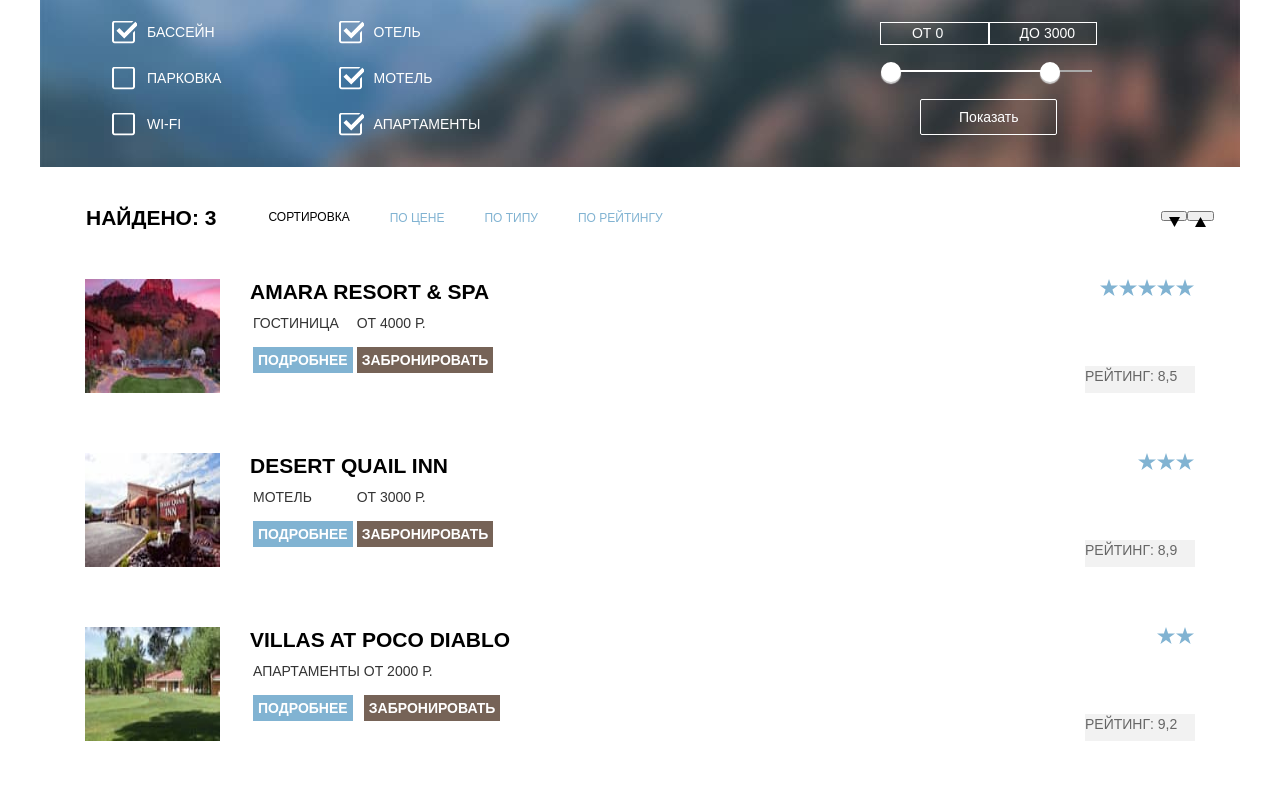
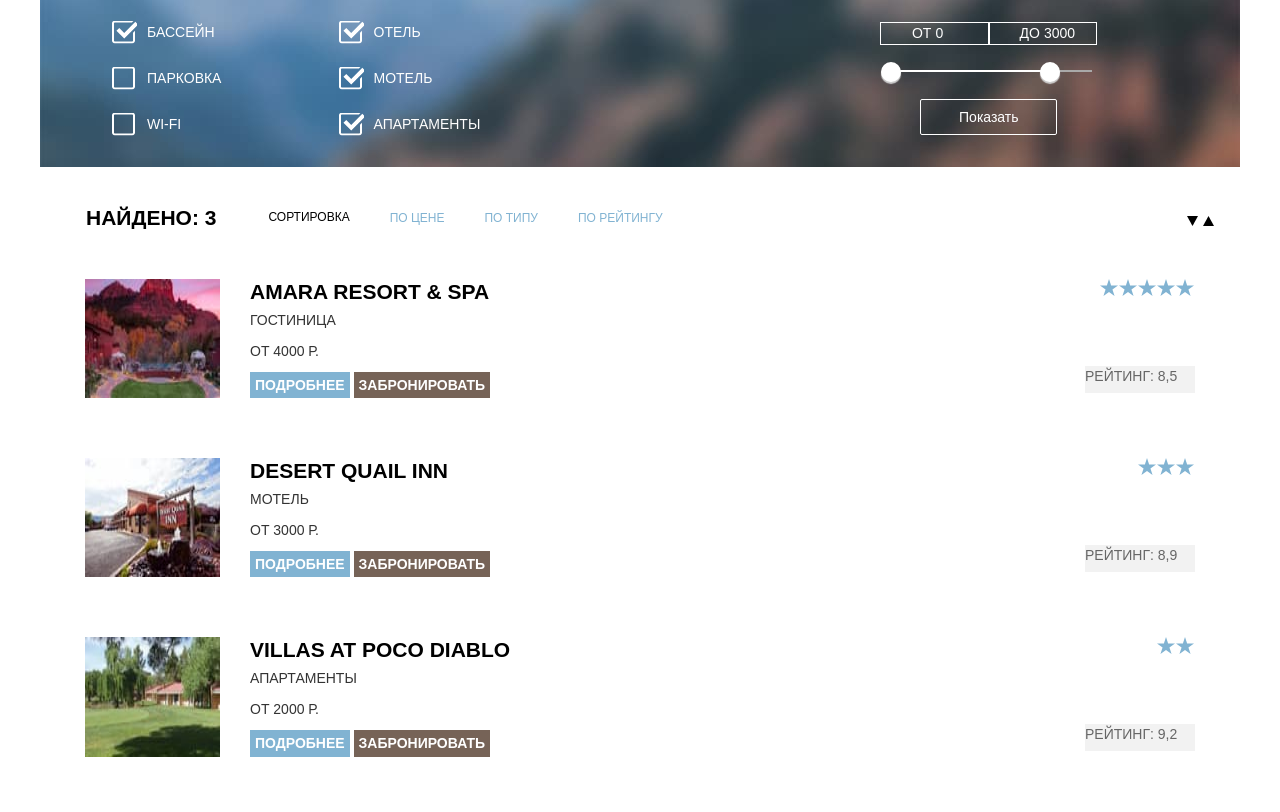
Before and after one commit to BarnesNoble/1385451-sedona-28, a plain HTML site: page catalog.html in a window 1280 px wide. Shown: the part 106-918 px from the top of the page. Drawn offline with Linux system fonts and the light colour scheme.

Commit message:
доработка после первой проверки

```diff
--- a/catalog.html
+++ b/catalog.html
@@ -1,5 +1,6 @@
 <!DOCTYPE html>
 <html lang="ru">
+
 <head>
 	<meta charset="UTF-8">
 	<meta name="viewport" content="width=device-width, initial-scale=1.0">
@@ -8,6 +9,7 @@
 	<link rel="stylesheet" href="css/normalize.css">
 	<link rel="stylesheet" href="css/style.css">
 </head>
+
 <body>
 	<div class="wrapper">
 		<header class="main-header">
@@ -66,7 +68,8 @@
 								<label class="filter-checkbox-label" for="filter-motel">Мотель</label>
 							</li>
 							<li class="filter-item">
-								<input class="filter-checkbox visually-hidden" type="checkbox" name="apartament" id="filter-apartament" checked>
+								<input class="filter-checkbox visually-hidden" type="checkbox" name="apartament" id="filter-apartament"
+									checked>
 								<label class="filter-checkbox-label" for="filter-apartament">Апартаменты</label>
 							</li>
 						</ul>
@@ -76,11 +79,11 @@
 						<div class="range-filter">
 							<div class="price-controls">
 								<div class="price-min">
-									<label class="price-min-label">от</label>
+									<label class="price-min-label" for="price-min-input">от</label>
 									<input class="price-min-input" type="number" value="0" step="100" placeholder="от 0">
 								</div>
 								<div class="price-max">
-									<label class="price-max-label">до</label>
+									<label class="price-max-label" for="price-max-input">до</label>
 									<input class="price-max-input" type="number" value="3000" step="100" placeholder="до 3000">
 								</div>
 							</div>
@@ -113,18 +116,18 @@
 						</li>
 					</ul>
 					<div class="sorting-btn">
-						<button class="sorting-up" type="button">
+						<a class="sorting-up">
 							<span class="visually-hidden">Сортировать с верха</span>
 							<svg width="11" height="10" viewBox="0 0 11 10" xmlns="http://www.w3.org/2000/svg">
-								<path d="M5.5 0L0 10H11L5.5 0Z"/>
+								<path d="M5.5 0L0 10H11L5.5 0Z" />
 							</svg>
-						</button>
-						<button class="sorting-down" type="button">
+						</a>
+						<a class="sorting-down">
 							<span class="visually-hidden">Сортировать с низа</span>
 							<svg width="11" height="10" viewBox="0 0 11 10" xmlns="http://www.w3.org/2000/svg">
-								<path d="M5.5 10L0 0H11"/>
+								<path d="M5.5 10L0 0H11" />
 							</svg>
-						</button>
+						</a>
 					</div>
 				</div>
 				<ul class="hotels-list">
@@ -132,16 +135,14 @@
 						<img class="hotels-img" src="img/hotel1.jpg" width="135" height="90" alt="Гостиница Amara resort">
 						<div class="hotels-item-section">
 							<h3 class="hotels-title">Amara Resort & Spa</h3>
-							<table class="hotels-table">
-								<tr class="hotels-row">
-									<td class="hotels-cell">Гостиница</td>
-									<td class="hotels-cell">от 4000 Р.</td>
-								</tr>
-								<tr class="hotels-row">
-									<td class="hotels-cell"><a class="hotels-btn btn" href="#">Подробнее</a></td>
-									<td class="hotels-cell"><button class="hotels-btn btn btn-brown">Забронировать</button></td>
-								</tr>
-							</table>
+							<div class="hotels-table">
+								<p class="hotels-cell">Гостиница</p>
+								<p class="hotels-cell">от 4000 Р.</p>
+								<div class="hotels-row">
+									<a class="hotels-btn btn" href="#">Подробнее</a>
+									<a class="hotels-btn btn btn-brown">Забронировать</a>
+								</div>
+							</div>
 						</div>
 						<div class="hotels-rating">
 							<div class="hotels-rating-stars">
@@ -165,16 +166,16 @@
 						<img class="hotels-img" src="img/hotel2.jpg" width="135" height="90" alt="Мотель Desert quail inn">
 						<div class="hotels-item-section">
 							<h3 class="hotels-title">Desert quail inn</h3>
-							<table class="hotels-table">
-								<tr class="hotels-row">
-									<td class="hotels-cell">Мотель</td>
-									<td class="hotels-cell">от 3000 Р.</td>
-								</tr>
-								<tr class="hotels-row">
-									<td class="hotels-cell"><a class="hotels-btn btn" href="#">Подробнее</a></td>
-									<td class="hotels-cell"><button class="hotels-btn btn btn-brown">Забронировать</button></td>
-								</tr>
-							</table>
+							<div class="hotels-table">
+								<div class="hotels-row">
+									<p class="hotels-cell">Мотель</p>
+									<p class="hotels-cell">от 3000 Р.</p>
+								</div>
+								<div class="hotels-row">
+									<a class="hotels-btn btn" href="#">Подробнее</a>
+									<a class="hotels-btn btn btn-brown">Забронировать</a>
+								</div>
+							</div>
 						</div>
 						<div class="hotels-rating">
 							<div class="hotels-rating-stars">
@@ -195,16 +196,16 @@
 							alt="Апартаменты Villas at poco diablo">
 						<div class="hotels-item-section">
 							<h3 class="hotels-title">Villas at poco diablo</h3>
-							<table class="hotels-table">
-								<tr class="hotels-row">
-									<td class="hotels-cell">Апартаменты</td>
-									<td class="hotels-cell">от 2000 Р.</td>
-								</tr>
-								<tr class="hotels-row">
-									<td class="hotels-cell"><a class="hotels-btn btn" href="#">Подробнее</a></td>
-									<td class="hotels-cell"><button class="hotels-btn btn btn-brown">Забронировать</button></td>
-								</tr>
-							</table>
+							<div class="hotels-table">
+								<div class="hotels-row">
+									<p class="hotels-cell">Апартаменты</p>
+									<p class="hotels-cell">от 2000 Р.</p>
+								</div>
+								<div class="hotels-row">
+									<a class="hotels-btn btn" href="#">Подробнее</a>
+									<a class="hotels-btn btn btn-brown">Забронировать</a>
+								</div>
+							</div>
 						</div>
 						<div class="hotels-rating">
 							<div class="hotels-rating-stars">
--- a/css/style.css
+++ b/css/style.css
@@ -17,7 +17,7 @@ body {
   min-width: 1220px;
   margin: 0;
   padding: 0;
-  font-family: "PT Sans ", sans-serif;
+  font-family: "PT Sans ", Arial, sans-serif;
   font-size: 14px;
   line-height: 21px;
   font-weight: normal;
@@ -75,8 +75,8 @@ li {
   margin: 0 auto;
   padding: 0 20px;
   box-sizing: border-box;
+}
 
-}
 .visually-hidden:not(:focus):not(:active),
 input[type="checkbox"].visually-hidden,
 input[type="radio"].visually-hidden {
@@ -89,9 +89,6 @@ input[type="radio"].visually-hidden {
   clip: rect(0 0 0 0);
   overflow: hidden;
 }
-/*.nav-list {
-    display: flex;
-}*/
 
 .logo {
 	width: 138px;
@@ -107,16 +104,17 @@ input[type="radio"].visually-hidden {
   align-items: center;
   height: 56px;
 }
+
 input::-webkit-outer-spin-button,
 input::-webkit-inner-spin-button {
 -webkit-appearance: none;
 margin: 0;
 }
 
-
 input[type=number] {
 -moz-appearance: textfield;
 }
+
 .nav-list a {
   color: inherit;
   font-weight: bold;
@@ -141,13 +139,16 @@ input[type=number] {
 .map {
   margin-bottom: -180px;
 }
+
 .header-link,
 .map-img  {
   display: block;
 }
+
 .nav-item-brown {
   color: var(--basic-light-brown);
 }
+
 .header-logo img {
   display: block;
 }
@@ -155,11 +156,13 @@ input[type=number] {
 .advantages-img img {
   display: block;
 }
+
 .advantages-list {
   list-style-type: none;
   padding-left: 0;
   margin: 0;
 }
+
 .advantages-item {
   display: flex;
 }
@@ -189,6 +192,7 @@ input[type=number] {
 .benefits-item {
   margin-bottom: 36px;
 }
+
 .benefits-title {
 	font-size: 21px;
 	line-height: 26px;
@@ -199,14 +203,13 @@ input[type=number] {
 	margin-right: 50px;
 	margin-left: 50px;
   font-weight: bold;
+}
 
-}
 .benefits-text {
   color: var(--basic-light-black);
   margin-right: 10px;
 	margin-left: 10px;
   padding: 41px 62px;
-
 }
 
 .index-columns {
@@ -237,13 +240,16 @@ input[type=number] {
 .features-list2 p {
   margin: 0 10px;
 }
+
 .features-list2 {
   padding: 30px;
   text-align: center;
 }
+
 .features-list2 {
   background-color: var(--basic-light-gray);
 }
+
 .feature-item {
   text-align: center;
   margin-bottom: 83px;
@@ -253,15 +259,18 @@ input[type=number] {
   font-size: 21px;
   line-height: 21px;
 }
+
 .feature-img {
   margin-top: 57px;
   margin-bottom: 31px;
 }
+
 .features-title {
   font-size: 21px;
   font-weight: bold;
   padding: 0 100px;
 }
+
 .desc-text {
   display: flex;
   flex-direction: column;
@@ -269,10 +278,12 @@ input[type=number] {
   text-align: center;
   padding: 40px 206px
 }
+
 .desc-title {
   font-size: 30px;
   font-weight: bold;
 }
+
 .button {
   font: inherit;
   text-align: center;
@@ -299,11 +310,13 @@ input[type=number] {
   min-height: 120px;
   padding: 30px 25px;
 }
+
 .search {
   position: relative;
   width: 575px;
   margin: 0 auto;
 }
+
 .button-search {
   cursor: pointer;
   padding: 30px 117px;
@@ -314,11 +327,13 @@ input[type=number] {
   font-weight: bold;
   text-transform: uppercase;
 }
+
 .modal {
   display: none;
   position: absolute;
   top: 100%;
 }
+
 .modal-open {
   display: block;
 }
@@ -331,15 +346,18 @@ input[type=number] {
   line-height: 26px;
   margin-top: 60px;
 }
+
 .search-form {
   padding: 48px;
   width: 568px;
   box-sizing: border-box;
   background-color: #fff;
 }
+
 .search-form-people {
   display: flex;
 }
+
 .search-form-checkin,
 .search-form-checkout,
 .search-form-adult,
@@ -349,11 +367,12 @@ input[type=number] {
   align-items: center;
   margin-top: 28px;
 }
+
 .search-form-adult,
 .search-form-kids{
   width: 226px;
+}
 
-}
 .search-label,
 .search-form-text {
   font-size: 14px;
@@ -361,6 +380,7 @@ input[type=number] {
   line-height: 26px;
   margin-left: 15px;
 }
+
 .search-input {
   border: 0;
   background-color: #f2f2f2;
@@ -370,12 +390,14 @@ input[type=number] {
   width: 346px;
   box-sizing: border-box;
 }
+
 .search-input-people {
   width: 114px;
   text-align: center;
   padding-left: 35px;
   padding-right: 35px;
 }
+
 .search-button {
   content: "";
   position: absolute;
@@ -387,34 +409,43 @@ input[type=number] {
   height: 22px;
   color: #a9a9a9;
 }
+
 .search-button-minus {
   right: 95px;
 }
+
 .search-button-plus {
   right: 5px;
 }
+
 .search-button svg {
   fill: currentColor;
 }
+
 .search-label:hover {
   cursor: pointer;
 }
+
 .search-label:hover + .search-input,
 .search-input:hover {
   background-color: #ebebeb;
 }
+
 .search-input:focus {
   background-color: #fff;
   box-shadow: inset 0 0 0 2px #e5e5e5;
   outline: none;
 }
+
 .search-button:hover,
 .search-button:focus {
   color: black;
 }
+
 .search-button:active {
   color: #81B3D2;
 }
+
 .hotels-rating-text {
   color: #666666;
   background-color: #f2f2f2;
@@ -423,13 +454,12 @@ input[type=number] {
   align-items: center;
   margin-top: 70px;
 }
-.hotels-rating {
 
-}
 .hotels-rating-stars {
   display: flex;
   justify-content: flex-end;
 }
+
 .footer-social {
   text-align: center;
 }
@@ -438,17 +468,20 @@ input[type=number] {
   list-style: none;
   display: flex;
 }
+
 .footer-item {
   margin-right: 5px;
 }
+
 .footer-social h2 {
   font-size: 14px;
 }
+
 .footer-contacts p {
   font-size: 21px;
   font-weight: bold;
+}
 
-}
 /* Social button */
 
 .social-button {
@@ -460,6 +493,7 @@ input[type=number] {
 .social-button:focus {
   background-color: var(--basic-blue);
 }
+
 .social-button::active {
   background-color: var(--basic-dark-blue);
 }
@@ -467,18 +501,20 @@ input[type=number] {
 .footer-logo img {
   display: block;
 }
+
 .footer-copyright {
     margin-right: 90px;
 }
+
 form input:focus {
   border-color: #0088cc;
 }
+
 .footer-phone {
   font-size: 21px;
   font-weight: bold;
   color: #000000;
 }
-
 
 /* каталог  */
 
@@ -494,10 +530,13 @@ form input:focus {
   border: 0;
   color: var(--basic-white);
   border-radius: 0;
+  vertical-align: auto;
 }
+
 .btn-brown {
   background-color: var(--basic-light-brown);
 }
+
 .sorting {
   display: flex;
   justify-content: flex-start;
@@ -510,26 +549,32 @@ form input:focus {
   margin-left: 46px;
   margin-top: 40px;
 }
+
 .sorting-text {
   font-size: 12px;
   margin-right: 40px;
   margin-top: 40px;
   margin-left: 25px;
 }
+
 .sorting-item {
   margin-top: 40px;
 }
+
 .sorting-item-link {
   font-size: 12px;
   margin-right: 40px;
 }
+
 .sorting-item-link,
 .active {
   color: var(--basic-light-blue);
 }
+
 .sorting-list {
   display: flex;
 }
+
 .sorting-btn {
   display: flex;
   flex-direction: row-reverse;
@@ -538,6 +583,7 @@ form input:focus {
   margin-top: 44px;
   padding-left: 500px;
 }
+
 .sorting-down {
   padding-right: 5px;
 }
@@ -545,28 +591,31 @@ form input:focus {
 .filter-form {
   display: flex;
 }
+
 .filter-fieldset {
   border: 0;
   margin: 0;
   padding: 0;
   margin-left: 72px;
   margin-top: 26px;
+}
 
-}
 .filter-fieldset:last-child {
   margin-left: 400px;
 }
+
 .filter {
   background-image: url(../img/background.catalog.jpg);
   min-height: 217px;
+}
 
-}
 .filter-legend {
   font-size: 16px;
   font-weight: bold;
   color: var(--basic-white);
   margin-bottom: 25px;
 }
+
 .filter-checkbox-label,
 .filter-checkbox,
 .filter-item {
@@ -574,11 +623,13 @@ form input:focus {
   padding: 0;
   color: var(--basic-white);
 }
+
 .filter-checkbox-label {
   position: relative;
   padding-left: 35px;
   cursor: pointer;
 }
+
 .filter-checkbox-label::before {
   content: "";
   position: absolute;
@@ -592,9 +643,11 @@ form input:focus {
   background-repeat: no-repeat;
   background-image: url(../img/checkbox-off.svg);
 }
+
 .filter-checkbox:checked + .filter-checkbox-label::before {
   background-image: url(../img/checkbox-on.svg);
 }
+
 .filter-checkbox:focus + .filter-checkbox-label::before {
 
 }
@@ -604,9 +657,11 @@ form input:focus {
 .filter-item {
   margin-bottom: 25px;
 }
+
 .range-filter {
   width: 217px;
 }
+
 .range-controls {
   position: relative;
   margin-top: 20px;
@@ -615,16 +670,18 @@ form input:focus {
   padding-right: 5px;
   padding-left: 5px;
 }
+
 .range-controls .scale {
   height: 2px;
   background-color: var(--basic-darc-gray);
 }
+
 .range-controls .bar {
   width: 80%;
   height: 2px;
   background-color: var(--basic-white);
+}
 
-}
 .range-controls .pin {
   position: absolute;
   bottom: 3px;
@@ -638,12 +695,15 @@ form input:focus {
   box-shadow: 0 2px 1px 0 #cfcfcf;
   cursor: pointer;
 }
+
 .range-controls .pin-min {
   left: 1px;
 }
+
 .range-controls .pin-max {
   left: 160px;
 }
+
 .price-controls {
   display: flex;
   justify-content: space-between;
@@ -657,6 +717,7 @@ form input:focus {
   border: 1px solid white;
   font-size: 14px;
 }
+
 .price-min-label,
 .price-max-label {
   width: 50%;
@@ -664,6 +725,7 @@ form input:focus {
   padding-right: 2px;
   color: #FFFFFF;
 }
+
 .price-min-input,
 .price-max-input {
   width: 50%;
@@ -673,6 +735,7 @@ form input:focus {
   outline: none;
   color: #FFFFFF;
 }
+
 .range-filter-btn {
   width: 137px;
   height: 36px;
@@ -687,24 +750,28 @@ form input:focus {
   display: block;
   color: #FFFFFF;
 }
+
 .hotels-item {
   display: flex;
   padding: 30px 45px;
 }
+
 .hotels-rating {
   margin-left: auto;
 }
+
 .hotels-item-section {
   margin-left: 30px;
 }
+
 .hotels-title {
   margin: 0;
-
   margin-bottom: 5px;
   font-size: 21px;
   line-height: 26px;
   font-weight: bold;
 }
+
 .hotels-cell {
   font-size: 14px;
   line-height: 21px;
```
Also changed, not shown: index.html (+11 -9 lines). Lines whose indentation alone changed are shown as unchanged.
